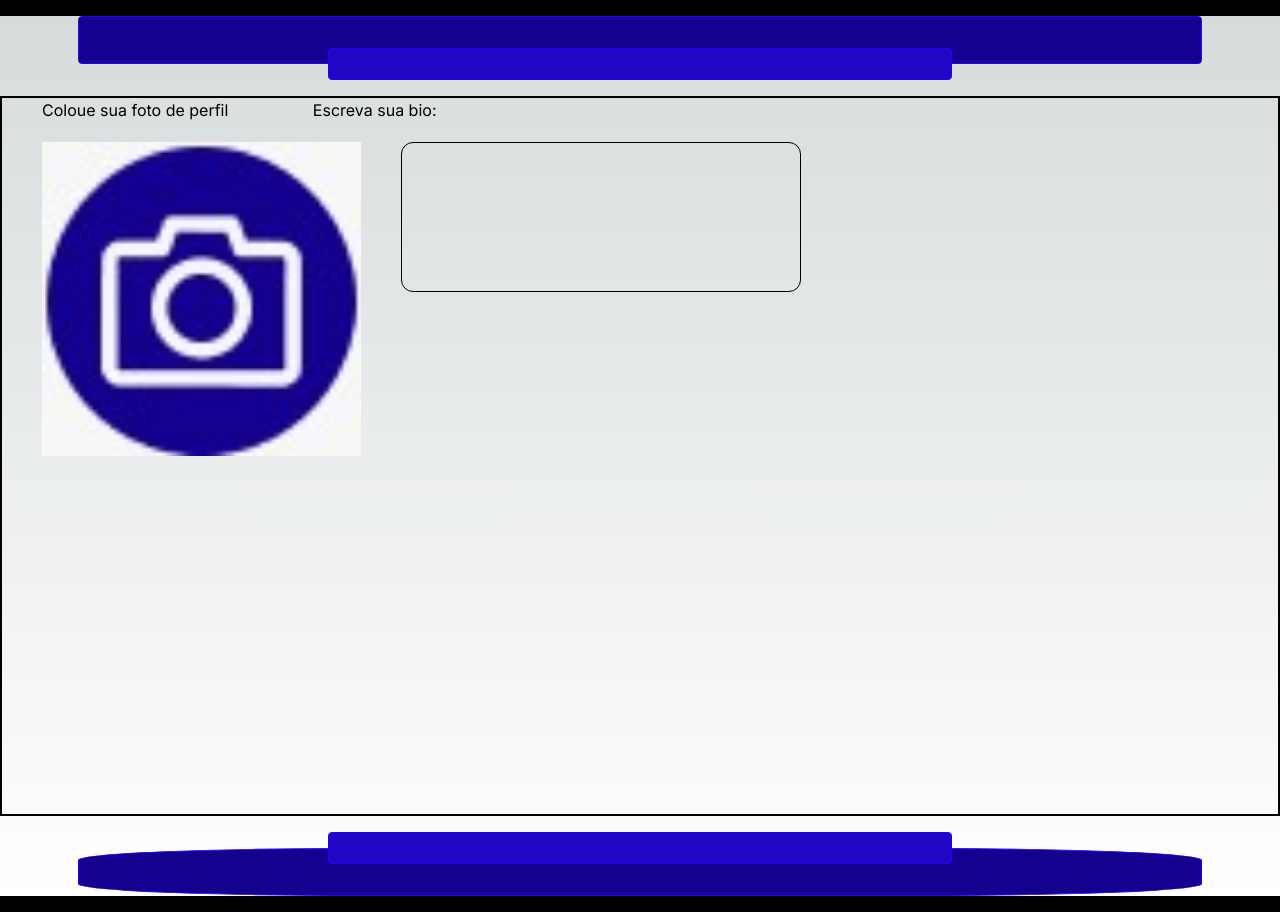
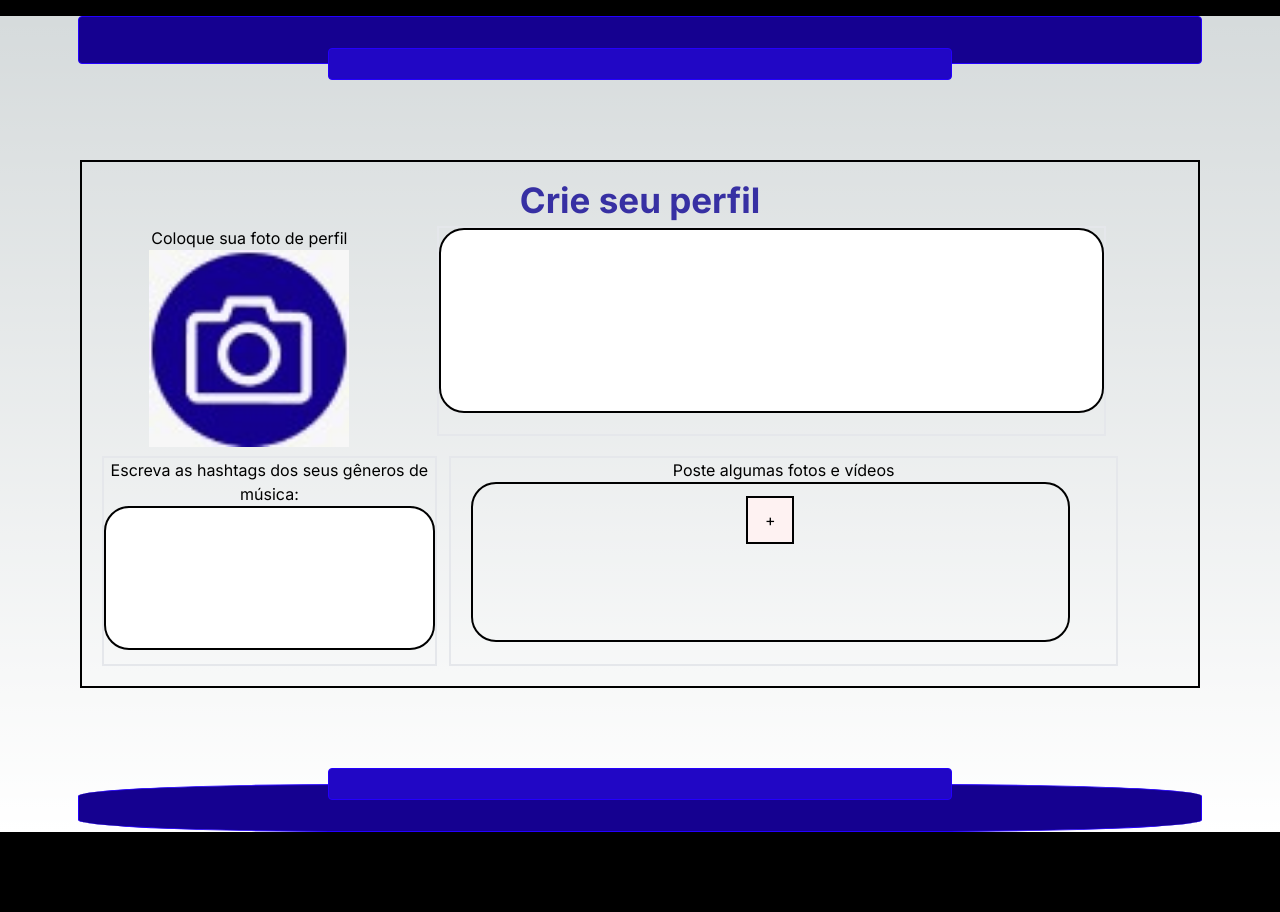
Before and after one commit to ExecutionCSR/matchband, a Next.js app: page /perfil in a window 1280 px wide. After the commit the page ends 848 px from the top, so only its background shows below. Built offline with nearby package versions, Linux system fonts and the light colour scheme.

Commit message:
criar perfil

```diff
--- a/src/app/perfil/page.jsx
+++ b/src/app/perfil/page.jsx
@@ -1,31 +1,50 @@
 import Image from "next/image";
 import foto from "../../../public/foto.jpeg";
+import Input from "@/components/input";
 const Criarperfil = () => {
   return (
     <>
-      <div className="m-4 flex flex-col justify-center  items-center">
+      <div className="m-4 flex flex-col justify-around items-center">
         <div className="h-[3rem] w-[90%] bg-[#150190] rounded border-[1px] border-[#2400FF] "></div>
         <div className="z-10 h-[2rem] w-[50%] rounded border-[1px] bg-[#2107C5] border-[#2400FF] mt-[-1rem]"></div>
       </div>
 
+      <div>
+        <div className="flex  flex-wrap  w-[80% ] h-[33rem] m-20  border-solid border-2  border-black ">
+         <div className="w-[100%] text-center m-3 text-[35px] h-5  text-indigo-800  font-bold font-['Inter']">
+          <h1>Crie seu perfil</h1></div>
 
-        <div className=" w-[30rem ]  h-[45rem]  border-solid border-2  border-black ">
-          <div>
-            <span className="m-10">Coloue sua foto de perfil</span>
-            <span className="m-10"> Escreva sua bio:</span>
+          <div className="w-[30%] items-center  text-center h-[30%]  mr-5">
+          <p>Coloque sua foto de perfil</p>
+          <div className="ml-[20%]">
+          <Image
+
+          src={foto}
+          width={200}
+          height={100}
+          alt="Picture of the Usuario"
+          />
           </div>
 
-          <div className="flex mt-5 w-[100%]">
-            <div className="w-[25%]  bg-red-600 ml-10 mr-10 h-[90%]">
-              <Image className="w-[100%]  h-[100%]" alt="foto" src={foto} />
+          </div>
+          <div className="w-[60%] h-[40%] border-2">
+            <input className="w-[100%] h-[90%]  rounded-[25px] border-2 border-black" type="text" />
+          </div>
+
+
+            <div className="w-[30%] h-[40%] border-2 ml-5 text-center mr-3">
+              <p>Escreva as hashtags dos seus gêneros de música:</p>
+              <input className="w-[100%] h-[70%] flex max-h-44 border-2 mr-8 rounded-[25px]  border-black" type="text" />
+            </div>
+            <div className="w-[60%] text-center h-[40%] border-2">
+              <p>Poste algumas fotos e vídeos</p>
+              <div className="w-[90%] h-[78%] justify-start border-2 border-black rounded-[25px] ml-5 ">
+                <button className="w-12 h-12 bg-red-50 border-2 border-black m-3">+</button>
+              </div>
             </div>
 
-            <div className="w-[50vh] border rounded-xl border-black h-[150px]"></div>
-          </div>
         </div>
-
-
-
+      </div>
 
       <div className="m-4 flex flex-col-reverse justify-center  items-center">
         <div className="h-[3rem] w-[90%] rounded-[25%] bg-[#150190] border-[1px]  border-[#2400FF] bg-"></div>
```
